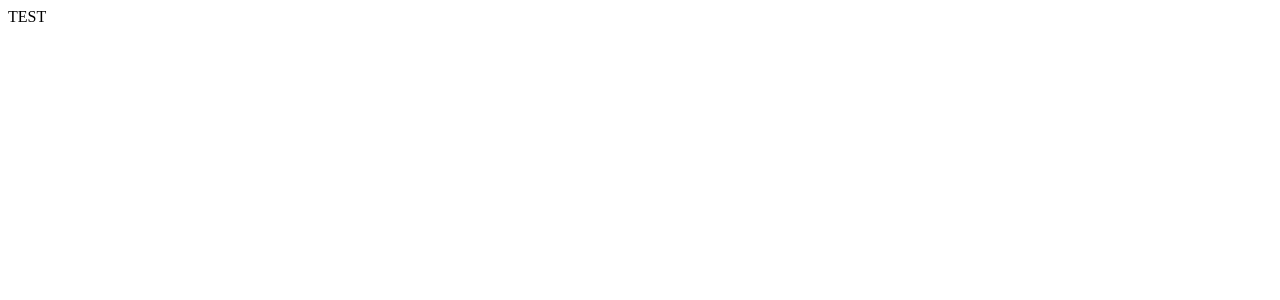
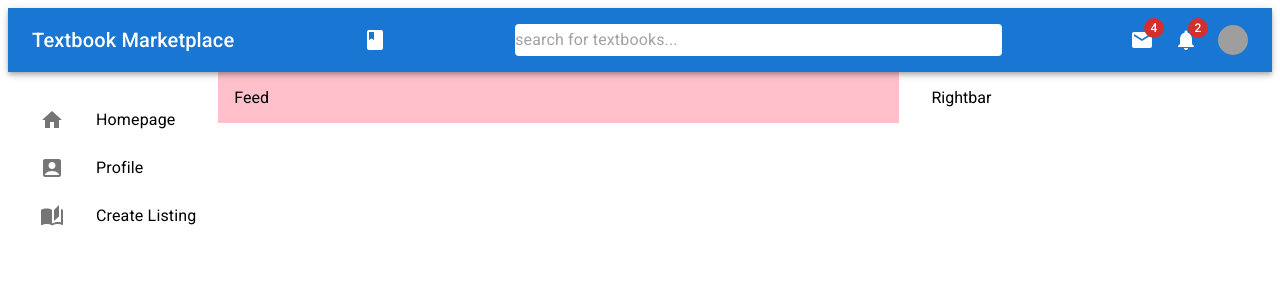
Before and after one commit to DB-UI-Spring-2023/db-ui_spring-2023, a React (Create React App) app in the folder frontend/: page / in a window 1280 px wide. Shown: the top 300 px of the page. Built offline with nearby package versions, Linux system fonts and the light colour scheme; grey boxes are pictures that could not be loaded.

Commit message:
test homepage using MUI
created basic homepage with sidebar, search bar, and menu frontend functions

```diff
--- a/frontend/package.json
+++ b/frontend/package.json
@@ -3,6 +3,11 @@
   "version": "0.1.0",
   "private": true,
   "dependencies": {
+    "@emotion/react": "^11.10.6",
+    "@emotion/styled": "^11.10.6",
+    "@fontsource/roboto": "^4.5.8",
+    "@mui/icons-material": "^5.11.11",
+    "@mui/material": "^5.11.14",
     "@testing-library/jest-dom": "^5.16.5",
     "@testing-library/react": "^13.4.0",
     "@testing-library/user-event": "^13.5.0",
--- a/frontend/public/index.html
+++ b/frontend/public/index.html
@@ -10,34 +10,20 @@
       content="Web site created using create-react-app"
     />
     <link rel="apple-touch-icon" href="%PUBLIC_URL%/logo192.png" />
-    <!--
-      manifest.json provides metadata used when your web app is installed on a
-      user's mobile device or desktop. See https://developers.google.com/web/fundamentals/web-app-manifest/
-    -->
     <link rel="manifest" href="%PUBLIC_URL%/manifest.json" />
-    <!--
-      Notice the use of %PUBLIC_URL% in the tags above.
-      It will be replaced with the URL of the `public` folder during the build.
-      Only files inside the `public` folder can be referenced from the HTML.
-
-      Unlike "/favicon.ico" or "favicon.ico", "%PUBLIC_URL%/favicon.ico" will
-      work correctly both with client-side routing and a non-root public URL.
-      Learn how to configure a non-root public URL by running `npm run build`.
-    -->
+    <link
+      rel="stylesheet"
+      href="https://fonts.googleapis.com/css?family=Roboto:300,400,500,700&display=swap"
+    />
+    <style>
+      *{
+        font-family: "Roboto", sans-serif;
+      }
+    </style>
     <title>React App</title>
   </head>
   <body>
     <noscript>You need to enable JavaScript to run this app.</noscript>
     <div id="root"></div>
-    <!--
-      This HTML file is a template.
-      If you open it directly in the browser, you will see an empty page.
-
-      You can add webfonts, meta tags, or analytics to this file.
-      The build step will place the bundled scripts into the <body> tag.
-
-      To begin the development, run `npm start` or `yarn start`.
-      To create a production bundle, use `npm run build` or `yarn build`.
-    -->
   </body>
 </html>
--- a/frontend/src/App.jsx
+++ b/frontend/src/App.jsx
@@ -1,6 +1,22 @@
-export const App = () => {
+import Feed from "./components/Feed";
+import Rightbar from "./components/Rightbar";
+import Sidebar from "./components/Sidebar";
+import { Box, Stack } from "@mui/material"
+import Navbar from "./components/Navbar";
+
+function App() {
 
   return (
-    <>TEST</>
+    <Box>
+      {/* Navbar */}
+      <Navbar />
+      <Stack direction="row" spacing={2} justifyContent="space-evenly">
+        <Sidebar/>
+        <Feed/>
+        <Rightbar/>
+      </Stack>
+    </Box>
   );
 }
+
+export default App;
--- /dev/null
+++ b/frontend/src/components/Feed.jsx
@@ -0,0 +1,10 @@
+import { Box } from "@mui/material"
+import React from 'react'
+
+const Feed = () => {
+    return (
+        <Box bgcolor="pink" flex={4} padding={2}>Feed</Box>
+    )
+}
+
+export default Feed
--- /dev/null
+++ b/frontend/src/components/Navbar.jsx
@@ -0,0 +1,103 @@
+import {
+  Box,
+  AppBar,
+  styled,
+  Toolbar,
+  Typography,
+  InputBase,
+  Badge,
+  Avatar,
+  Menu,
+  MenuItem,
+} from "@mui/material";
+import BookIcon from "@mui/icons-material/Book";
+import Mail from "@mui/icons-material/Mail";
+import Notifications from "@mui/icons-material/Notifications";
+import React, { useState } from "react";
+
+const StyledToolbar = styled(Toolbar)({
+  display: "flex",
+  justifyContent: "space-between",
+});
+
+const Search = styled("div")(({ theme }) => ({
+  backgroundColor: "white",
+  p: "0 2rem",
+  borderRadius: theme.shape.borderRadius,
+  width: "40%",
+}));
+
+const Icons = styled(Box)(({ theme }) => ({
+  display: "none",
+  alignItems: "center",
+  gap: "20px",
+  [theme.breakpoints.up("sm")]: {
+    display: "flex",
+  },
+}));
+
+const UserBox = styled(Box)(({ theme }) => ({
+  display: "flex",
+  alignItems: "center",
+  gap: "10px",
+  [theme.breakpoints.up("sm")]: {
+    display: "none",
+  },
+}));
+
+const Navbar = () => {
+    const [open, setOpen] = useState(false)
+  return (
+    <AppBar position="sticky">
+      <StyledToolbar>
+        <Typography variant="h6" sx={{ display: { xs: "none", sm: "block" } }}>
+          Textbook Marketplace
+        </Typography>
+        <BookIcon sx={{ display: { xs: "block", sm: "block" } }}></BookIcon>
+        <Search>
+          <InputBase placeholder="search for textbooks..." />
+        </Search>
+        <Icons>
+          <Badge badgeContent={4} color="error">
+            <Mail />
+          </Badge>
+          <Badge badgeContent={2} color="error">
+            <Notifications />
+          </Badge>
+          <Avatar
+            sx={{ width: 30, height: 30 }}
+            src="https://images.pexels.com/photos/220453/pexels-photo-220453.jpeg?auto=compress&cs=tinysrgb&w=1260&h=750&dpr=1"
+            onClick={e=>setOpen(true)}
+          />
+        </Icons>
+        <UserBox onClick={e=>setOpen(true)}>
+          <Avatar
+            sx={{ width: 30, height: 30 }}
+            src="https://images.pexels.com/photos/220453/pexels-photo-220453.jpeg?auto=compress&cs=tinysrgb&w=1260&h=750&dpr=1"
+          />
+          <Typography variant="span">Max</Typography>
+        </UserBox>
+      </StyledToolbar>
+      <Menu
+        id="demo-positioned-menu"
+        aria-labelledby="demo-positioned-button"
+        open={open}
+        onClose={e => setOpen(false)}
+        anchorOrigin={{
+          vertical: "top",
+          horizontal: "right",
+        }}
+        transformOrigin={{
+          vertical: "top",
+          horizontal: "right",
+        }}
+      >
+        <MenuItem >Profile</MenuItem>
+        <MenuItem >My account</MenuItem>
+        <MenuItem >Logout</MenuItem>
+      </Menu>
+    </AppBar>
+  );
+};
+
+export default Navbar;
--- /dev/null
+++ b/frontend/src/components/Rightbar.jsx
@@ -0,0 +1,18 @@
+import { Box } from "@mui/material"
+import React from 'react'
+
+const Rightbar = () => {
+    return (
+        <Box
+            flex={2}
+            padding={2}
+            sx={{ display: { xs: "none", sm: "block" } }}
+        >
+            <Box position="fixed">
+                Rightbar
+            </Box>
+        </Box>
+    )
+}
+
+export default Rightbar
--- /dev/null
+++ b/frontend/src/components/Sidebar.jsx
@@ -0,0 +1,48 @@
+import { Box, List, ListItem, ListItemButton, ListItemText } from "@mui/material";
+import ListItemIcon from '@mui/material/ListItemIcon';
+import React from "react";
+import Home from "@mui/icons-material/Home";
+import AccountBox from "@mui/icons-material/AccountBox";
+import AutoStories from "@mui/icons-material/AutoStories";
+
+const Sidebar = () => {
+  return (
+    <Box
+        flex={1}
+        p={2}
+        sx={{ display: { xs: "none", sm: "block" } }}
+    >
+        <Box position="fixed">
+        <List>
+          <ListItem disablePadding>
+            <ListItemButton component="a" href="#home">
+              <ListItemIcon>
+                <Home />
+              </ListItemIcon>
+              <ListItemText primary="Homepage" />
+            </ListItemButton>
+          </ListItem>
+          <ListItem disablePadding>
+            <ListItemButton component="a" href="#profile">
+              <ListItemIcon>
+                <AccountBox />
+              </ListItemIcon>
+              <ListItemText primary="Profile" />
+            </ListItemButton>
+          </ListItem>
+          <ListItem disablePadding>
+            <ListItemButton component="a" href="#create-listing">
+              <ListItemIcon>
+                <AutoStories />
+              </ListItemIcon>
+              <ListItemText primary="Create Listing" />
+            </ListItemButton>
+
+          </ListItem>
+        </List>
+        </Box>
+    </Box>
+  );
+};
+
+export default Sidebar;
--- a/frontend/src/index.js
+++ b/frontend/src/index.js
@@ -1,6 +1,6 @@
 import React from 'react';
 import ReactDOM from 'react-dom/client';
-import { App } from './App';
+import App from './App';
 
 const root = ReactDOM.createRoot(document.getElementById('root'));
 root.render(
--- a/package.json
+++ b/package.json
@@ -3,6 +3,9 @@
   "version": "0.1.0",
   "private": true,
   "dependencies": {
+    "@emotion/react": "^11.10.6",
+    "@emotion/styled": "^11.10.6",
+    "@mui/material": "^5.11.13",
     "@testing-library/jest-dom": "^5.16.5",
     "@testing-library/react": "^13.4.0",
     "@testing-library/user-event": "^13.5.0",
```
Also changed, not shown: 2 other files (tests, documents, lock files or other folders).
